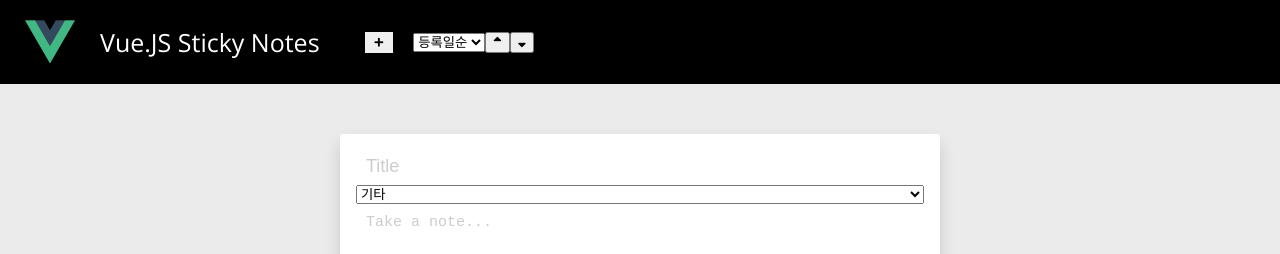
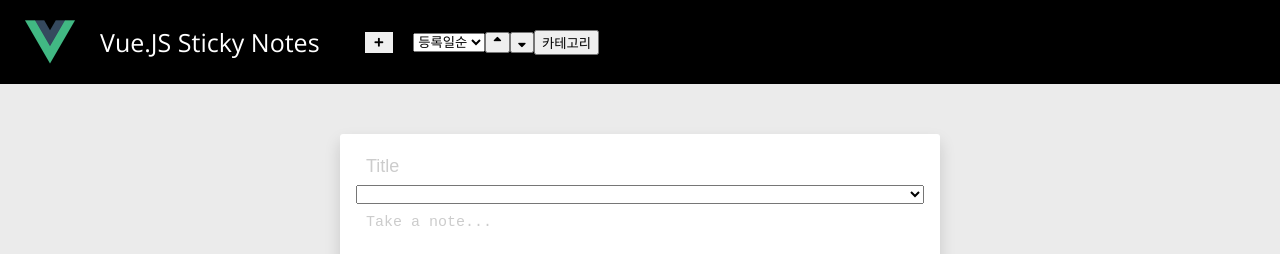
Before and after one commit to GaSuWang/kitNote, a Vue app: page / in a window 1280 px wide. Both pictures are taken after a click on the button 378 px from the left and 42 px from the top of the page. Shown: the top 254 px of the page. Built offline with nearby package versions, Linux system fonts and the light colour scheme; what v-calendar, vue-moment would draw is missing.

Commit message:
카테고리 추가기능 구현

```diff
--- a/src/App.vue
+++ b/src/App.vue
@@ -4,6 +4,7 @@
       @openEditor="clickAddBtn"
       @ascendingSort="ascendingSort"
       @decendingSort="decendingSort"
+      @openCategoryList="clickCategoryList"
     ></app-header>
 
     <app-note-editor
@@ -14,7 +15,13 @@
       :beforeEditNote="tempNote"
       :modifyMode="modify"
       :index="tempIdx"
+      :categorylist="categories"
     ></app-note-editor>
+    <app-category-list v-if="categoryOpen"
+      @categoryAdd="categoryAdd"
+      :categorylist="categories"
+    >
+      </app-category-list>
 
     <div class="noteContainer">
       <div
@@ -50,6 +57,7 @@
 import NoteEditor from "./components/NoteEditor.vue";
 import Header from "./components/Header.vue";
 import Calendar from "./components/Calendar.vue";
+import CategoryList from "./components/CategoryList.vue";
 
 export default {
   name: "App",
@@ -60,6 +68,8 @@ export default {
       tempNote: {},
       modify: false,
       tempIdx: null,
+      categoryOpen: false,
+      categories:[],
     };
   },
   computed: {},
@@ -109,7 +119,6 @@ export default {
     },
 
     ascendingSort(sort_criterion) {
-      console.log(sort_criterion);
       if (sort_criterion == "등록일순") {
         this.notes.sort(function (a, b) {
           return a.regist_date < b.regist_date
@@ -118,7 +127,7 @@ export default {
             ? 1
             : 0;
         });
-        console.log("ddd");
+
       } else if (sort_criterion == "마감일순") {
         this.notes.sort(function (a, b) {
           return a.deadline < b.deadline ? -1 : a.deadline > b.deadline ? 1 : 0;
@@ -148,10 +157,21 @@ export default {
         });
       }
     },
+    clickCategoryList(){
+      this.categoryOpen=!this.categoryOpen
+    },
+    categoryAdd(new_category){
+      this.categories.push(new_category);
+
+
+    },
+
   },
   mounted() {
     if (localStorage.getItem("notes"))
       this.notes = JSON.parse(localStorage.getItem("notes"));
+    if(localStorage.getItem("categories"))
+      this.categories = JSON.parse(localStorage.getItem("categories"));
   },
   watch: {
     notes: {
@@ -161,11 +181,19 @@ export default {
       },
       deep: true,
     },
+    categories:{
+      handler(){
+        var newCategory = this.categories;
+        localStorage.setItem("categories",JSON.stringify(newCategory));
+      },
+      deep: true,
+    },
   },
   components: {
     appNoteEditor: NoteEditor,
     appHeader: Header,
     appCalendar: Calendar,
+    appCategoryList: CategoryList,
   },
 };
 </script>
--- /dev/null
+++ b/src/components/CategoryList.vue
@@ -0,0 +1,43 @@
+<template>
+  <div class="note-grid">
+    <div class="category-list"
+        v-for="(category, index) in categories"
+        :key="`note-${index}`"
+    >
+     <div>{{category}}</div>
+    </div>
+    <input
+        class="title-input"
+        type="text"
+        v-model="new_category"
+        placeholder="Category"
+    />
+
+    <button @click.prevent="categoryAdd">추가</button>
+
+
+  </div>
+</template>
+
+<script>
+export default {
+  props: ["categorylist"],
+  data: function () {
+    return {
+        categories:[],
+        new_category:""
+    };
+  },
+    mounted() {
+        this.categories=this.categorylist.slice()
+
+    },
+
+  methods: {
+      categoryAdd(){
+          this.categories.push(this.new_category)
+          this.$emit('categoryAdd',this.new_category)
+      }
+  },
+};
+</script>
--- a/src/components/Header.vue
+++ b/src/components/Header.vue
@@ -10,7 +10,7 @@
       </select>
       <button @click.prevent="ascendingSort"><i class="fas fa-sort-up"></i></button>
       <button @click.prevent="decendingSort"><i class="fas fa-sort-down"></i></button>
-
+      <button @click.prevent="openCategoryList">카테고리</button>
     </div>
 </template>
 
@@ -31,6 +31,10 @@
           },
           decendingSort: function(){
             this.$emit('decendingSort',this.sort_criterion)
+          },
+          openCategoryList: function(){
+            this.$emit('openCategoryList')
+
           }
         }
     }
--- a/src/components/NoteEditor.vue
+++ b/src/components/NoteEditor.vue
@@ -1,5 +1,3 @@
-
-
 <template>
   <div class="note-grid">
     <div class="note-editor">
@@ -9,9 +7,11 @@
         v-model="title"
         placeholder="Title"
       />
-      <select v-model="category">
-        <option>기타</option>
-        <option>과제</option>
+      <select v-model="selected_category"
+      >
+        <option  v-for="(category, index) in categories"
+        :key="`note-${index}`">{{category}}</option>
+
       </select>
       <textarea
         rows="10"
@@ -40,7 +40,7 @@
 
 <script>
 export default {
-  props: ["beforeEditNote", "modifyMode", "index"],
+  props: ["beforeEditNote", "modifyMode", "index","categorylist"],
   data: function () {
     return {
       title: "",
@@ -48,7 +48,8 @@ export default {
       text: "",
       regist_date: new Date().toLocaleDateString(),
       deadline: "",
-      category:"기타",
+      selected_category:"",
+      categories:[],
       temp: new Date(),
     };
   },
@@ -60,6 +61,7 @@ export default {
     },
   },
   mounted() {
+    this.categories=this.categorylist.slice();
     if (this.modifyMode) {
       this.title = this.beforeEditNote.title;
       this.theme = this.beforeEditNote.theme;
@@ -92,7 +94,7 @@ export default {
             this.theme,
             this.regist_date,
             this.deadline.toLocaleDateString(),
-            this.category
+            this.selected_category
           );
         }
         this.initData();
@@ -108,7 +110,7 @@ export default {
         theme: this.theme,
         regist_date: this.regist_date,
         deadline: this.deadline,
-        category: this.category
+        category: this.selected_category
       });
     },
     initData() {
```
